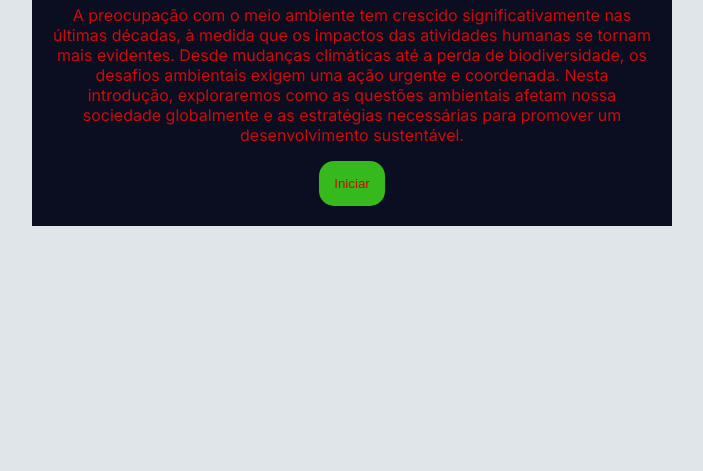
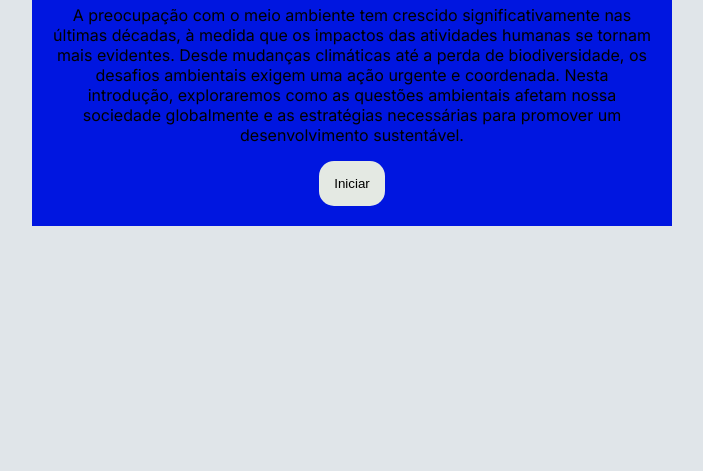
Before and after one commit to Patozn/meio-ambiente-melhorado, a plain HTML site: page index.html in a window 1280 px wide. Shown: the part 345-816 px from the top of the page, without its empty margins (288-991 px from the left). Drawn offline with Linux system fonts and the light colour scheme; files whose address does not match are found by name.

Commit message:
Update style.css

```diff
--- a/style.css
+++ b/style.css
@@ -2,10 +2,10 @@
 
 :root {
     --cor-fundo: #e0e5e9;
-    --cor-principal: #0B0D20 ;
-    --cor-secundaria: #36b91c;
-    --cor-destaque: #a306a3;
-    --cor-texto: #ce0a0a;
+    --cor-principal: #0016e0 ;
+    --cor-secundaria: #e4e9e3;
+    --cor-destaque: #eeeeee;
+    --cor-texto: #000000;
 }
 
 body {
```
